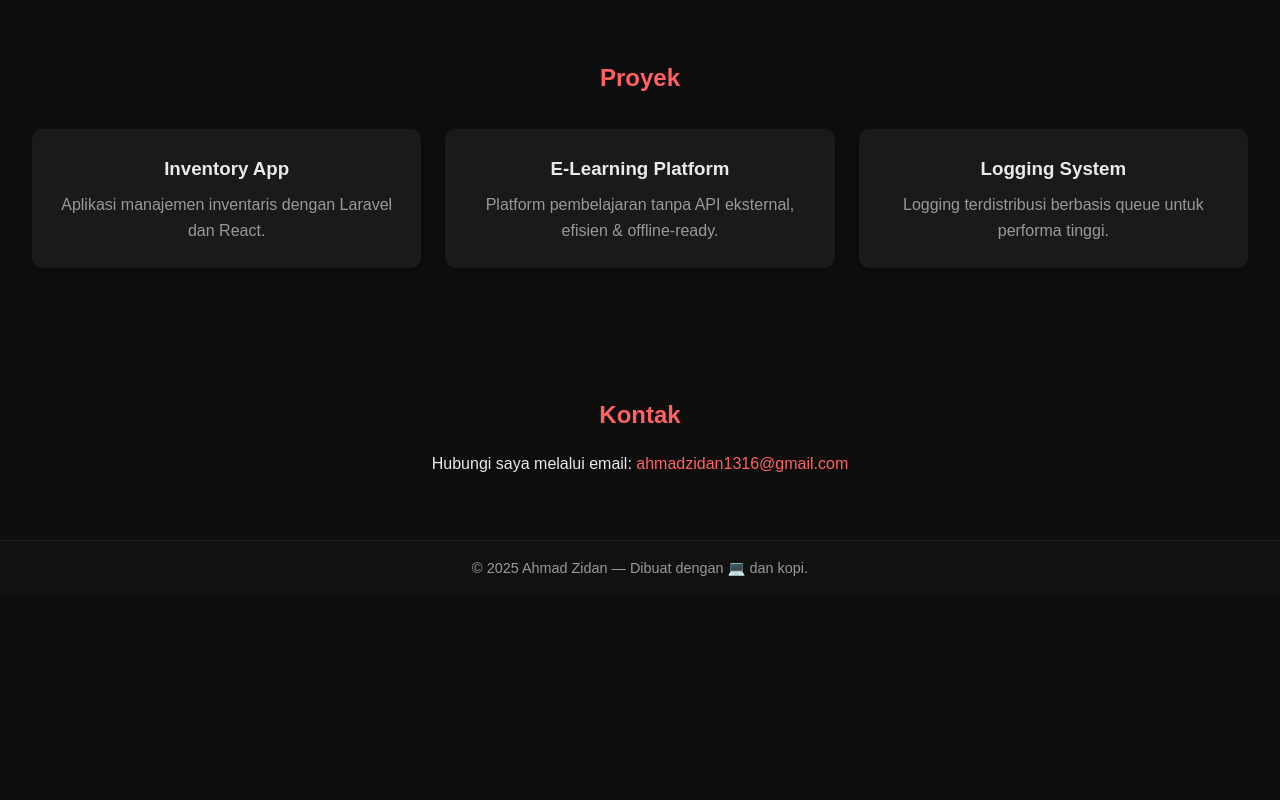
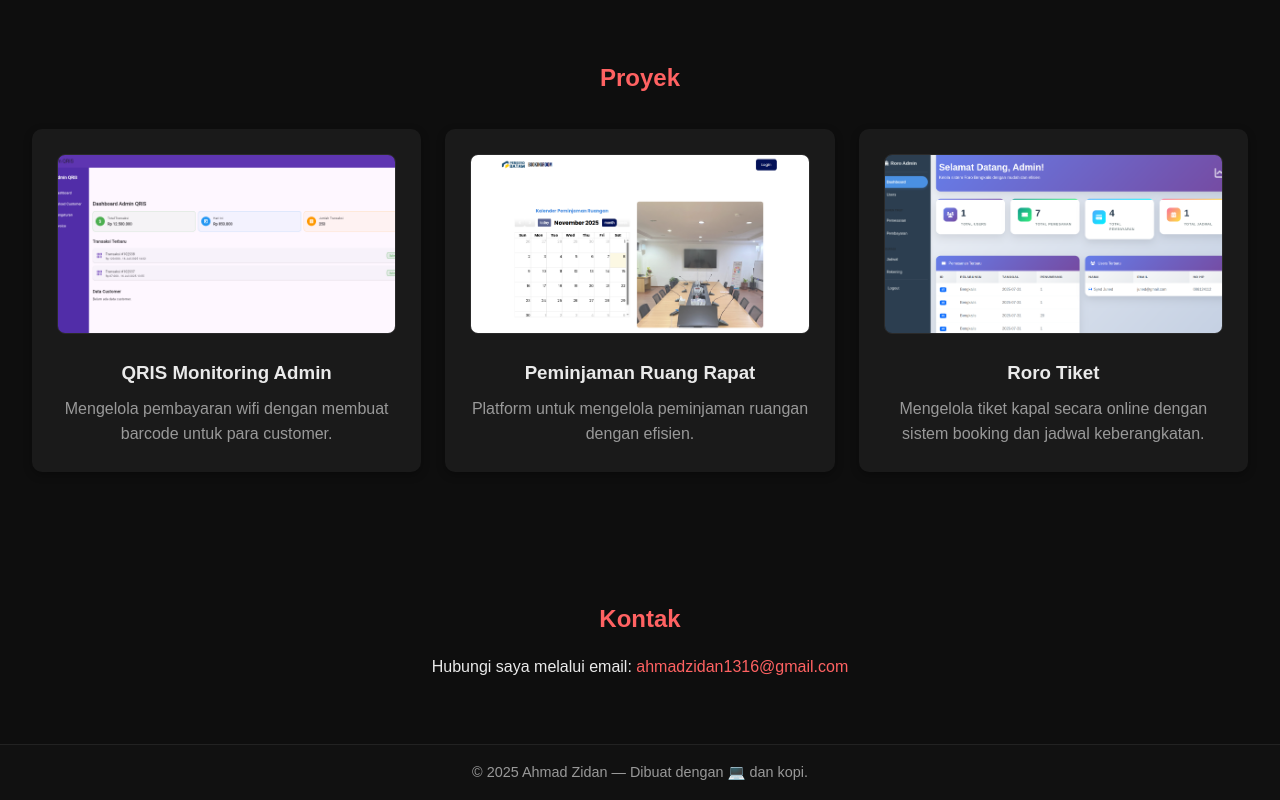
Before and after one commit to sin666leton/sin666leton.github.io, a plain HTML site: page index.html in a window 1280 px wide. Shown: the part 1067-1867 px from the top of the page. Before the commit the page ends 1663 px from the top, so only its background shows below. Drawn offline with Linux system fonts and the light colour scheme.

Commit message:
Add files via upload

```diff
--- a/index.html
+++ b/index.html
@@ -40,19 +40,25 @@
   <h2>Proyek</h2>
   <div class="project-grid">
     <div class="project-card">
-        <h3>Inventory App</h3>
-        <p>Aplikasi manajemen inventaris dengan Laravel dan React.</p>
+      <img src="images/project1.png" alt="Inventory App" />
+      <h3>QRIS Monitoring Admin</h3>
+      <p>Mengelola pembayaran wifi dengan membuat barcode untuk para customer.</p>
     </div>
+
     <div class="project-card">
-        <h3>E-Learning Platform</h3>
-        <p>Platform pembelajaran tanpa API eksternal, efisien & offline-ready.</p>
+      <img src="images/project2.png" alt="E-Learning Platform" />
+      <h3>Peminjaman Ruang Rapat</h3>
+      <p>Platform untuk mengelola peminjaman ruangan dengan efisien.</p>
     </div>
+
     <div class="project-card">
-        <h3>Logging System</h3>
-        <p>Logging terdistribusi berbasis queue untuk performa tinggi.</p>
+      <img src="images/project3.png" alt="Logging System" />
+      <h3>Roro Tiket</h3>
+      <p>Mengelola tiket kapal secara online dengan sistem booking dan jadwal keberangkatan.</p>
     </div>
   </div>
 </section>
+
 
   <section id="contact" class="contact">
     <h2>Kontak</h2>
--- a/style.css
+++ b/style.css
@@ -155,6 +155,22 @@ section h2 {
   text-decoration: underline;
 }
 
+.project-card img {
+  width: 100%;
+  height: 180px;
+  object-fit: cover;
+  border-radius: 8px;
+  margin-bottom: 1rem;
+  border: 1px solid #2a2a2a;
+  transition: transform 0.3s, border-color 0.3s;
+}
+
+.project-card:hover img {
+  transform: scale(1.03);
+  border-color: var(--accent);
+}
+
+
 footer {
   background: #111;
   color: var(--muted);
```
Also changed, not shown: images/project1.png (added), images/project2.png (added), images/project3.png (added). Lines whose indentation alone changed are shown as unchanged.
